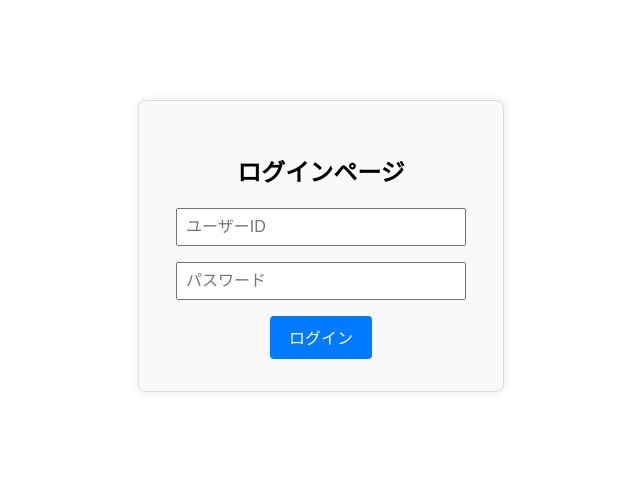
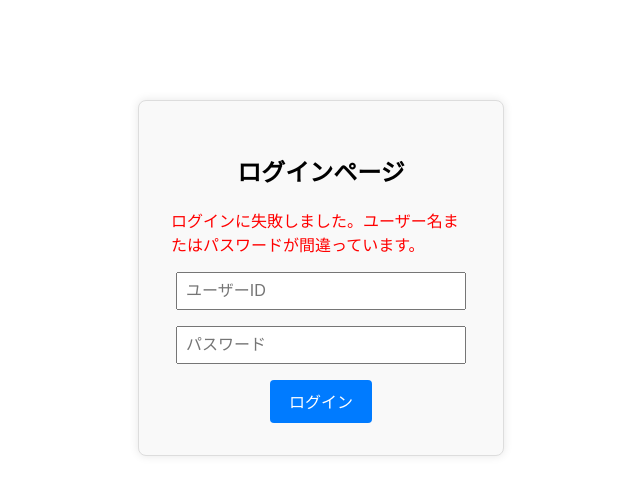
Before and after one commit to yoyoyo0205/react-login-client, a React (Create React App) app: page / in a window 1280 px wide. Both pictures are taken after a click on the button "ログイン". Shown: the top 494 px of the page, without its empty margins (319-959 px from the left). Built offline with nearby package versions, Linux system fonts and the light colour scheme; no server answers.

Commit message:
ログインエラーメッセージの追加

```diff
--- a/src/css/LoginPage.css
+++ b/src/css/LoginPage.css
@@ -33,3 +33,8 @@ button {
 button:hover {
   background-color: #0056b3;
 }
+.error-msg {
+  color: red;
+  margin-bottom: 1rem;
+  text-align: left;
+}
--- a/src/pages/LoginPage.js
+++ b/src/pages/LoginPage.js
@@ -6,6 +6,7 @@ import '../css/LoginPage.css';
 const LoginPage = () => {
   const [username, setUsername] = useState('');
   const [password, setPassword] = useState('');
+  const [errorMsg, setErrorMsg] = useState('');
   const navigate = useNavigate();
 
   const login = async () => {
@@ -16,15 +17,18 @@ const LoginPage = () => {
       });
       const token = response.data.token;
       localStorage.setItem('token', token);
-      navigate('/admin');
+      if (token) {
+        navigate('/admin');
+      }
     } catch (error) {
-      alert('ログイン失敗');
+      setErrorMsg('ログインに失敗しました。ユーザー名またはパスワードが間違っています。');
     }
   };
 
   return (
     <div className="login-container">
       <h2>ログインページ</h2>
+      {errorMsg && <p className="error-msg">{errorMsg}</p>}
       <div className="form-group">
         <input
           type="text"
```
